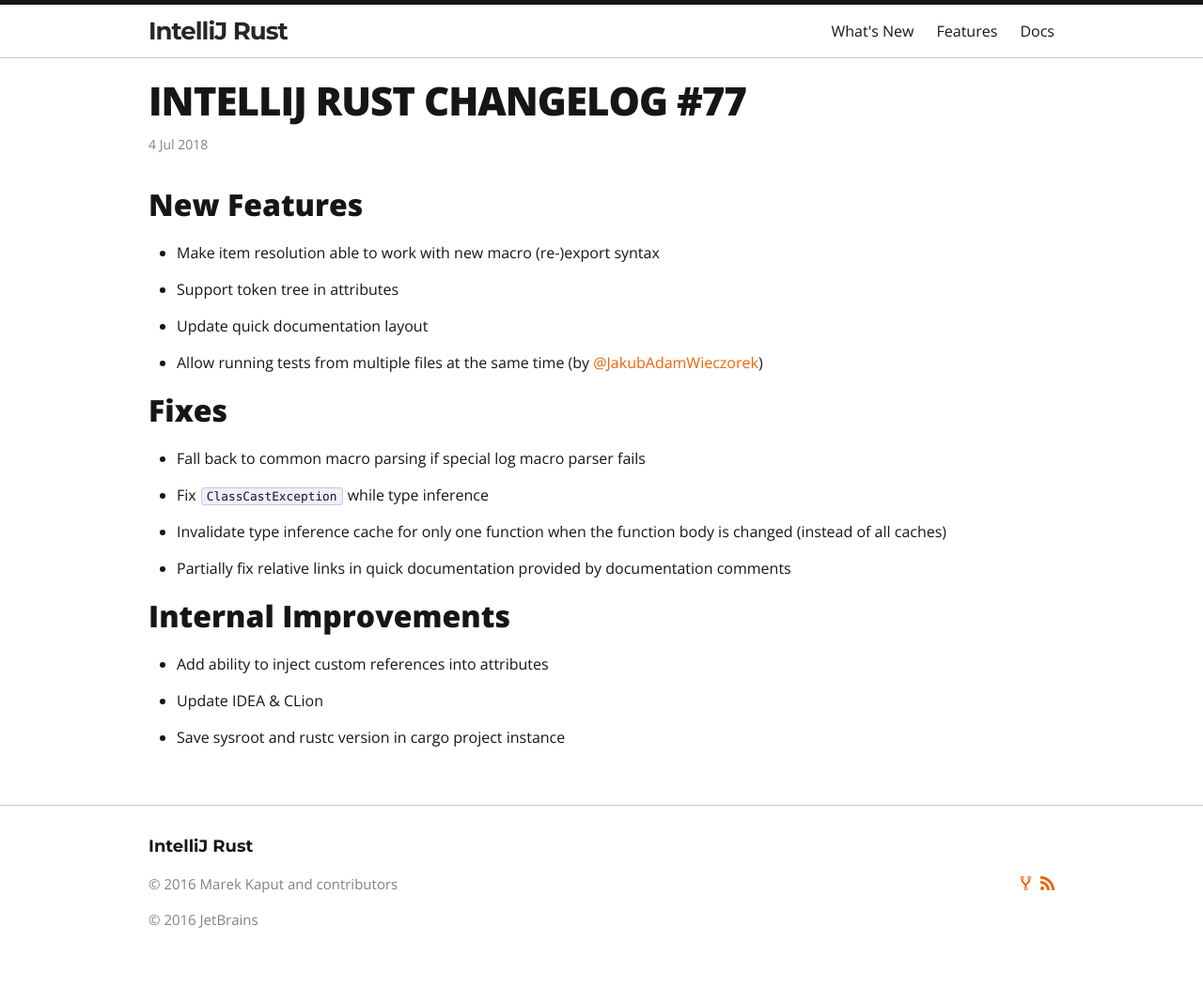
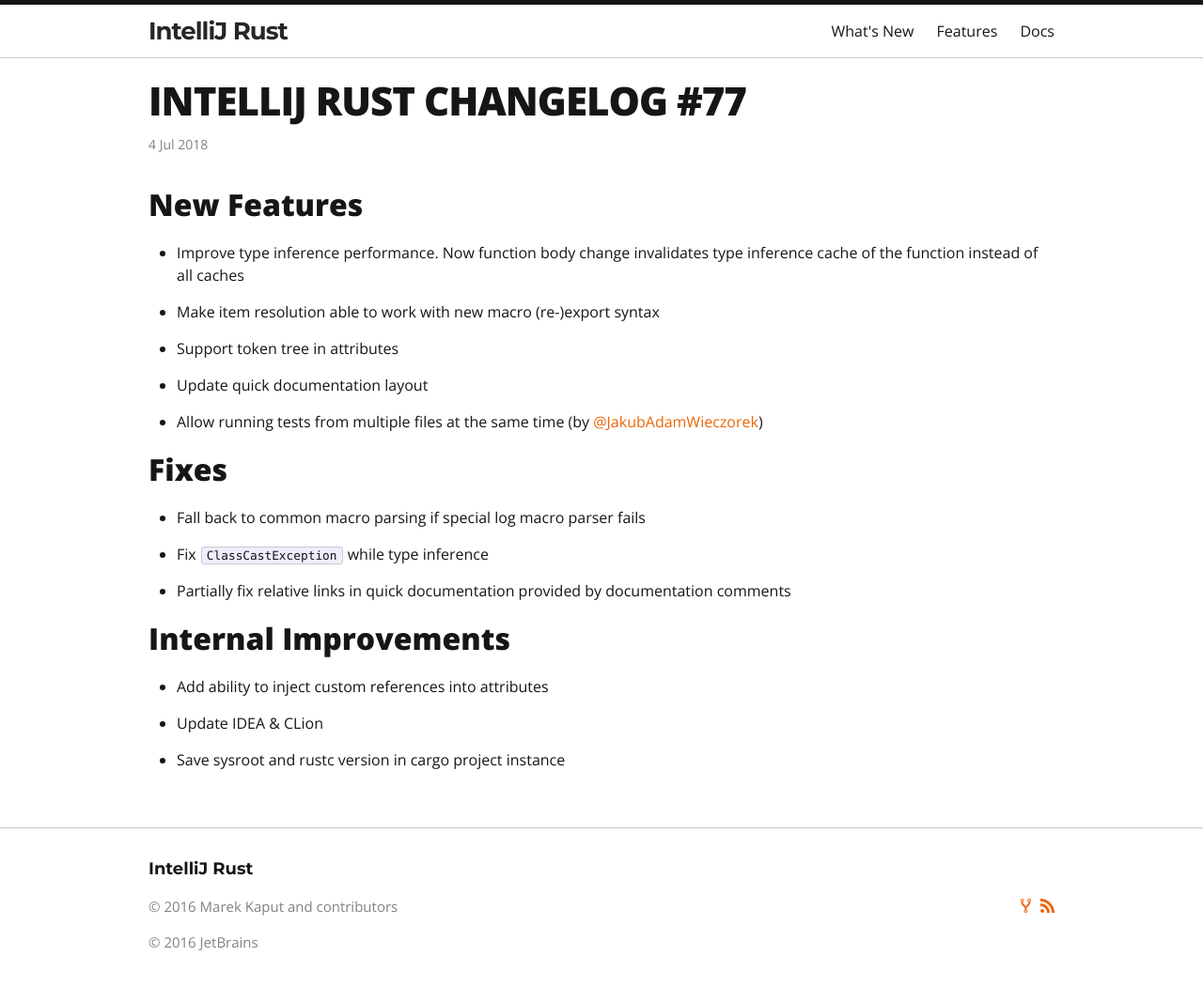
Before and after one commit to intellij-rust/intellij-rust.github.io, a Jekyll site: the page built from _posts/2018-07-04-changelog-77.markdown, in a window 1280 px wide and 1074 px high. Shown: the top 1051 px of the window at 94% size. Built offline with Jekyll 4.4.1, drawn with Linux system fonts in a browser that asks for light colours; nearby versions of some CDN libraries; some web fonts are replaced.

Commit message:
Improve changelog 77

```diff
--- a/_posts/2018-07-04-changelog-77.markdown
+++ b/_posts/2018-07-04-changelog-77.markdown
@@ -6,6 +6,9 @@
 
 
 ## New Features
+
+* Improve type inference performance.
+Now function body change invalidates type inference cache of the function instead of all caches
 
 * Make item resolution able to work with new macro (re-)export syntax
 
@@ -21,8 +24,6 @@
 
 * Fix `ClassCastException` while type inference
 
-* Invalidate type inference cache for only one function when the function body is changed (instead of all caches)
-
 * Partially fix relative links in quick documentation provided by documentation comments
 
 ## Internal Improvements
```
